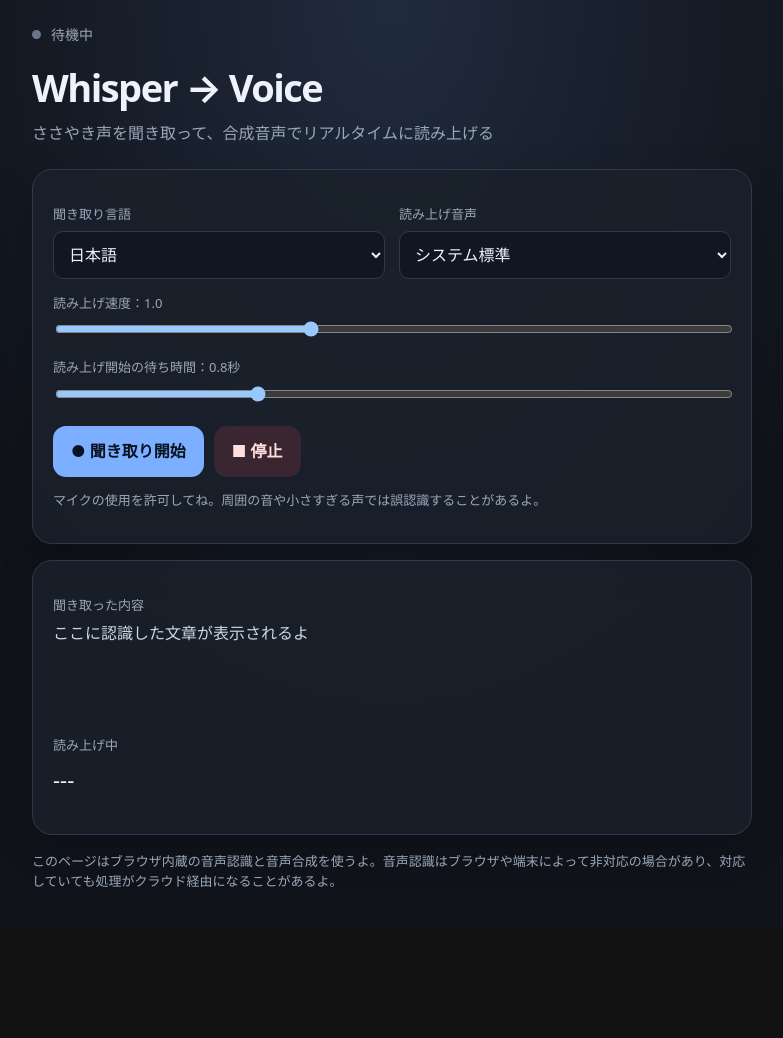
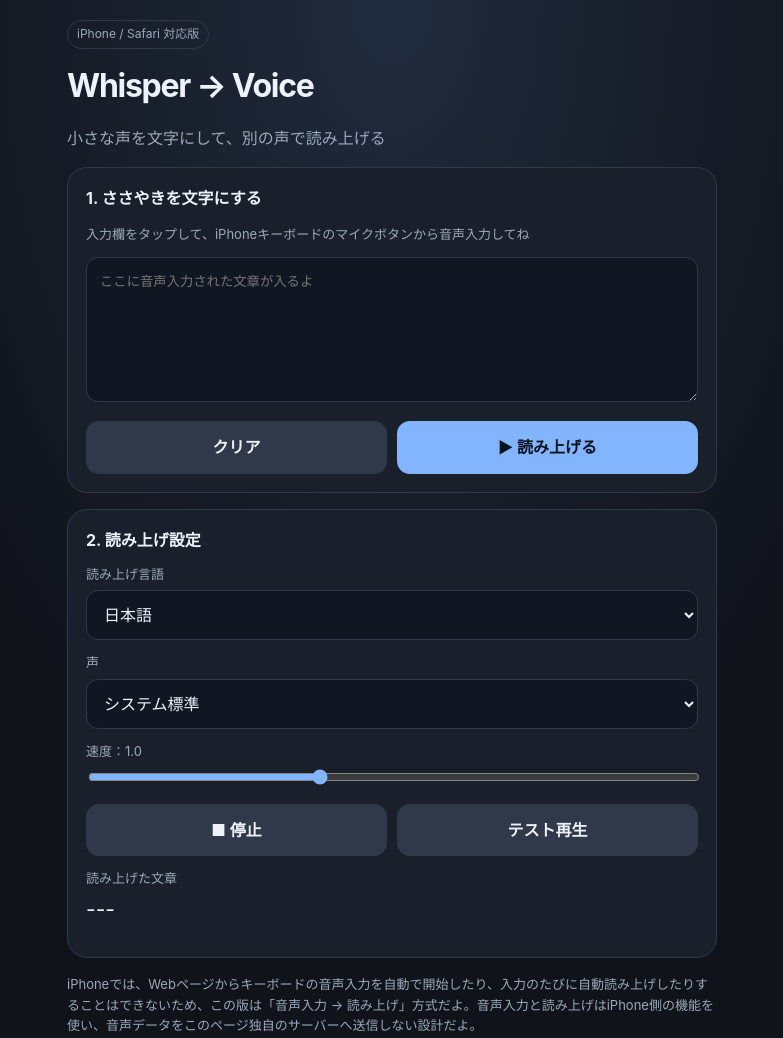
Before and after one commit to kassy-exe/voice-app, a plain HTML site: page index.html in a window 1280 px wide. Shown: the whole page, without its empty margins (248-1031 px from the left). Before the commit the page ends 928 px from the top, so only its background shows below. Drawn offline with Linux system fonts and the light colour scheme.

Commit message:
Add files via upload

```diff
--- a/index.html
+++ b/index.html
@@ -2,162 +2,101 @@
 <html lang="ja">
 <head>
 <meta charset="utf-8">
-<meta name="viewport" content="width=device-width,initial-scale=1">
+<meta name="viewport" content="width=device-width,initial-scale=1,viewport-fit=cover">
 <meta name="theme-color" content="#10131a">
-<title>Whisper → Voice</title>
+<title>Whisper → Voice | iPhone</title>
 <style>
-:root{color-scheme:dark;--bg:#10131a;--panel:#1a202b;--line:#30394a;--text:#edf2fb;--muted:#9ba8ba;--accent:#7cafff;--red:#ff7777}
+:root{color-scheme:dark;--bg:#10131a;--panel:#1a202b;--line:#30394a;--text:#edf2fb;--muted:#9ba8ba;--accent:#83b5ff}
 *{box-sizing:border-box}
-body{margin:0;min-height:100vh;background:radial-gradient(ellipse at top,#202b3d 0,#10131a 55%);color:var(--text);font:16px/1.55 system-ui,-apple-system,"Hiragino Kaku Gothic ProN",sans-serif;padding:24px}
-main{max-width:720px;margin:0 auto}
-h1{font-size:clamp(26px,6vw,38px);margin:12px 0 4px;letter-spacing:-.04em}
-.sub{color:var(--muted);margin:0 0 24px}
-.panel{background:#1a202bdf;border:1px solid var(--line);border-radius:20px;padding:20px;margin:16px 0;box-shadow:0 14px 40px #0003}
-.status{display:flex;align-items:center;gap:10px;color:var(--muted);font-size:14px}
-.dot{width:9px;height:9px;border-radius:50%;background:#697588}
-.dot.live{background:#67dc9b;box-shadow:0 0 14px #67dc9b88}
-button,select,input{font:inherit}
-button{border:0;border-radius:13px;padding:13px 18px;font-weight:700;cursor:pointer}
+body{margin:0;min-height:100vh;background:radial-gradient(ellipse at top,#202b3d 0,#10131a 58%);color:var(--text);font:16px/1.55 -apple-system,BlinkMacSystemFont,"Hiragino Kaku Gothic ProN",sans-serif;padding:20px 16px calc(24px + env(safe-area-inset-bottom))}
+main{max-width:650px;margin:auto}
+h1{font-size:32px;letter-spacing:-.04em;margin:12px 0 4px}
+.sub,.muted{color:var(--muted)}
+.panel{background:#1a202b;border:1px solid var(--line);border-radius:20px;padding:18px;margin:16px 0}
+label{display:block;color:var(--muted);font-size:13px;margin:12px 0 6px}
+textarea,select{width:100%;background:#101722;color:var(--text);border:1px solid var(--line);border-radius:12px;padding:13px;font:17px/1.5 inherit}
+textarea{min-height:145px;resize:vertical}
+select{font:16px -apple-system,BlinkMacSystemFont,sans-serif}
+button{font:inherit;font-weight:700;border:0;border-radius:13px;padding:14px 16px;cursor:pointer}
 .primary{background:var(--accent);color:#081321}
-.stop{background:#3a2630;color:#ffdede}
-.controls{display:flex;gap:10px;flex-wrap:wrap;margin-top:18px}
-label{display:block;color:var(--muted);font-size:13px;margin:14px 0 6px}
-select,input[type=range]{width:100%}
-select{background:#111722;color:var(--text);border:1px solid var(--line);padding:11px;border-radius:10px}
-.grid{display:grid;grid-template-columns:1fr 1fr;gap:14px}
-.transcript{min-height:100px;white-space:pre-wrap;color:#cbd7e8}
-.output{font-size:22px;min-height:52px;white-space:pre-wrap}
-.small{font-size:13px;color:var(--muted)}
-.warning{color:#ffd38b}
-@media(max-width:520px){body{padding:16px}.grid{grid-template-columns:1fr}.panel{padding:16px}}
+.secondary{background:#30394a;color:var(--text)}
+.controls{display:grid;grid-template-columns:1fr 1fr;gap:10px;margin-top:12px}
+button:disabled{opacity:.45}
+.output{font-size:21px;min-height:45px;white-space:pre-wrap;overflow-wrap:anywhere}
+.note{font-size:13px;color:var(--muted)}
+.pill{display:inline-block;border:1px solid var(--line);border-radius:99px;padding:4px 9px;font-size:12px;color:var(--muted)}
+input[type=range]{width:100%;accent-color:var(--accent)}
+@media(max-width:390px){h1{font-size:28px}.panel{padding:15px}}
 </style>
 </head>
 <body>
 <main>
-  <div class="status"><span class="dot" id="dot"></span><span id="status">待機中</span></div>
+  <span class="pill">iPhone / Safari 対応版</span>
   <h1>Whisper → Voice</h1>
-  <p class="sub">ささやき声を聞き取って、合成音声でリアルタイムに読み上げる</p>
+  <p class="sub">小さな声を文字にして、別の声で読み上げる</p>
 
   <section class="panel">
-    <div class="grid">
-      <div><label for="lang">聞き取り言語</label>
-        <select id="lang"><option value="ja-JP">日本語</option><option value="en-US">English</option></select>
+    <strong>1. ささやきを文字にする</strong>
+    <p class="note">入力欄をタップして、iPhoneキーボードのマイクボタンから音声入力してね</p>
+    <textarea id="text" placeholder="ここに音声入力された文章が入るよ"></textarea>
+    <div class="controls">
+      <button class="secondary" id="clear">クリア</button>
+      <button class="primary" id="speak">▶ 読み上げる</button>
     </div>
-      <div><label for="voice">読み上げ音声</label><select id="voice"><option value="">システム標準</option></select></div>
-    </div>
-    <label for="rate">読み上げ速度：<span id="rateVal">1.0</span></label>
-    <input id="rate" type="range" min=".7" max="1.5" step=".1" value="1">
-    <label for="delay">読み上げ開始の待ち時間：<span id="delayVal">0.8秒</span></label>
-    <input id="delay" type="range" min=".3" max="2" step=".1" value=".8">
-    <div class="controls">
-      <button class="primary" id="start">● 聞き取り開始</button>
-      <button class="stop" id="stop" disabled>■ 停止</button>
-    </div>
-    <p class="small">マイクの使用を許可してね。周囲の音や小さすぎる声では誤認識することがあるよ。</p>
   </section>
 
   <section class="panel">
-    <label>聞き取った内容</label>
-    <div class="transcript" id="heard">ここに認識した文章が表示されるよ</div>
-    <label>読み上げ中</label>
-    <div class="output" id="spoken">---</div>
+    <strong>2. 読み上げ設定</strong>
+    <label for="lang">読み上げ言語</label>
+    <select id="lang"><option value="ja-JP">日本語</option><option value="en-US">English</option></select>
+    <label for="voice">声</label>
+    <select id="voice"><option value="">システム標準</option></select>
+    <label for="rate">速度：<span id="rateVal">1.0</span></label>
+    <input id="rate" type="range" min=".7" max="1.5" step=".1" value="1">
+    <div class="controls">
+      <button class="secondary" id="stop">■ 停止</button>
+      <button class="secondary" id="test">テスト再生</button>
+    </div>
+    <label>読み上げた文章</label>
+    <div class="output" id="output">---</div>
   </section>
-  <p class="small warning" id="compat"></p>
-  <p class="small">このページはブラウザ内蔵の音声認識と音声合成を使うよ。音声認識はブラウザや端末によって非対応の場合があり、対応していても処理がクラウド経由になることがあるよ。</p>
+
+  <p class="note">iPhoneでは、Webページからキーボードの音声入力を自動で開始したり、入力のたびに自動読み上げしたりすることはできないため、この版は「音声入力 → 読み上げ」方式だよ。音声入力と読み上げはiPhone側の機能を使い、音声データをこのページ独自のサーバーへ送信しない設計だよ。</p>
 </main>
 <script>
 (() => {
-  const SpeechRecognition = window.SpeechRecognition || window.webkitSpeechRecognition;
-  const $ = id => document.getElementById(id);
-  const startBtn=$('start'), stopBtn=$('stop'), dot=$('dot'), status=$('status');
-  const heard=$('heard'), spoken=$('spoken'), compat=$('compat');
-  let recognition=null, running=false, timer=null, pending='', lastFinal='', voices=[];
-
+ const $=id=>document.getElementById(id);
+ let voices=[];
  function loadVoices(){
    voices=speechSynthesis.getVoices();
    const select=$('voice'), old=select.value;
    select.innerHTML='<option value="">システム標準</option>';
    voices.forEach((v,i)=>{
-      const o=document.createElement('option'); o.value=String(i); o.textContent=v.name+' ('+v.lang+')'; select.appendChild(o);
+     const o=document.createElement('option');
+     o.value=String(i); o.textContent=v.name+' ('+v.lang+')'; select.appendChild(o);
    });
    if(old) select.value=old;
  }
  loadVoices();
  if('onvoiceschanged' in speechSynthesis) speechSynthesis.onvoiceschanged=loadVoices;
-
  $('rate').addEventListener('input',()=> $('rateVal').textContent=Number($('rate').value).toFixed(1));
-  $('delay').addEventListener('input',()=> $('delayVal').textContent=Number($('delay').value).toFixed(1)+'秒');
-
-  function say(text){
-    const clean=text.trim();
-    if(!clean) return;
+ function say(value){
+   const text=value.trim();
+   if(!text){$('output').textContent='先に音声入力してね';return;}
    speechSynthesis.cancel();
-    const u=new SpeechSynthesisUtterance(clean);
-    u.lang=$('lang').value;
-    u.rate=Number($('rate').value);
-    const i=$('voice').value;
-    if(i!=='' && voices[Number(i)]) u.voice=voices[Number(i)];
-    u.onstart=()=>spoken.textContent=clean;
-    u.onerror=()=>{status.textContent=running?'聞き取り中（読み上げエラー）':'停止中';};
-    speechSynthesis.speak(u);
+   const utterance=new SpeechSynthesisUtterance(text);
+   utterance.lang=$('lang').value;
+   utterance.rate=Number($('rate').value);
+   const selected=$('voice').value;
+   if(selected!=='' && voices[Number(selected)]) utterance.voice=voices[Number(selected)];
+   $('output').textContent=text;
+   speechSynthesis.speak(utterance);
  }
-  function queueSpeech(text){
-    pending=(pending+' '+text).trim();
-    clearTimeout(timer);
-    timer=setTimeout(()=>{
-      const phrase=pending; pending='';
-      if(phrase) say(phrase);
-    },Number($('delay').value)*1000);
-  }
-  function setRunning(value){
-    running=value; dot.classList.toggle('live',value);
-    status.textContent=value?'聞き取り中':'停止中';
-    startBtn.disabled=value; stopBtn.disabled=!value;
-  }
-  function stop(){
-    running=false; clearTimeout(timer); pending='';
-    if(recognition){try{recognition.stop()}catch(e){}}
-    speechSynthesis.cancel(); setRunning(false);
-  }
-  startBtn.addEventListener('click',()=>{
-    if(!SpeechRecognition){
-      compat.textContent='このブラウザは音声認識に対応していないみたい。Chromeなど対応ブラウザで試してね。';
-      return;
-    }
-    if(running) return;
-    recognition=new SpeechRecognition();
-    recognition.lang=$('lang').value;
-    recognition.continuous=true;
-    recognition.interimResults=false;
-    recognition.maxAlternatives=1;
-    recognition.onresult=(event)=>{
-      let added='';
-      for(let i=event.resultIndex;i<event.results.length;i++){
-        if(event.results[i].isFinal){
-          const text=event.results[i][0].transcript.trim();
-          if(text && text!==lastFinal){added+=text+' ';lastFinal=text;}
-        }
-      }
-      if(added){heard.textContent=added.trim();queueSpeech(added);}
-    };
-    recognition.onerror=(event)=>{
-      if(event.error==='not-allowed' || event.error==='service-not-allowed'){
-        compat.textContent='マイクの使用が許可されていないよ。ブラウザのサイト設定でマイクを許可してね。';
-        stop();
-      } else if(event.error!=='no-speech'){
-        status.textContent='認識エラー：'+event.error;
-      }
-    };
-    recognition.onend=()=>{
-      if(running){try{recognition.start()}catch(e){}}
-      else setRunning(false);
-    };
-    lastFinal=''; heard.textContent='聞き取り中…'; spoken.textContent='---'; compat.textContent='';
-    try{recognition.start();setRunning(true)}
-    catch(e){compat.textContent='音声認識を開始できなかったよ。ページを再読み込みして試してね。'}
-  });
-  stopBtn.addEventListener('click',stop);
-  window.addEventListener('beforeunload',()=>{if(recognition)recognition.stop();speechSynthesis.cancel()});
+ $('speak').addEventListener('click',()=>say($('text').value));
+ $('test').addEventListener('click',()=>say($('lang').value==='ja-JP'?'読み上げテストです':'This is a speech test.'));
+ $('stop').addEventListener('click',()=>speechSynthesis.cancel());
+ $('clear').addEventListener('click',()=>{$('text').value='';$('output').textContent='---';speechSynthesis.cancel();});
+ window.addEventListener('pagehide',()=>speechSynthesis.cancel());
 })();
 </script>
 </body>
```
Lines whose indentation alone changed are shown as unchanged.
